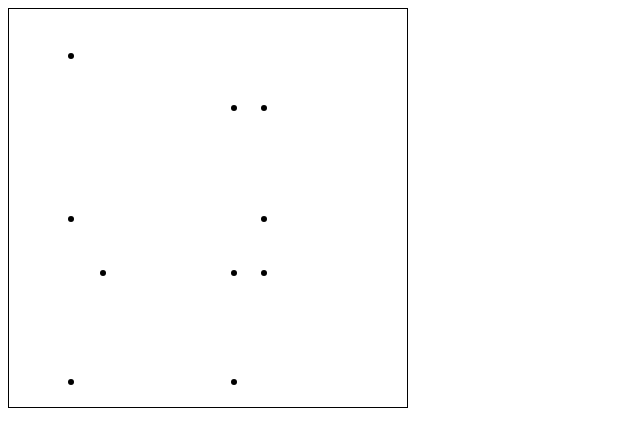
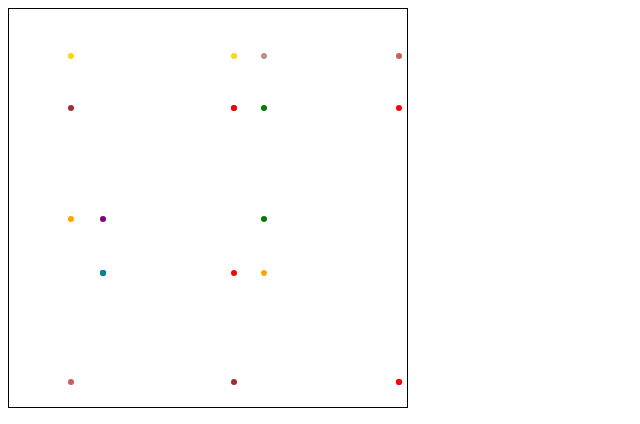
Before and after one commit to Fidelya1988/Ball, a plain HTML site: page Ball.html in a window 1280 px wide. Shown: the full height of the page, 0-640 px from the left. Drawn offline with Linux system fonts and the light colour scheme.

Commit message:
Сделала мячи разноцветными

```diff
--- a/Ball.html
+++ b/Ball.html
@@ -14,14 +14,22 @@
 
     <script>
 
+        var colors = ["Red", "Blue", "Purple", "Orange", "Green", "Brown", "IndianRed", "DarkCyan", "Gold", "RosyBrown"];
+
+        var pickRandomWord = function() {
+          return colors [Math.floor(Math.random()*colors.length)];
+       };
 
         var Ball = function () {
             this.x = 100;
             this.y = 100;
             this.xSpeed = Math.floor(Math.random() * (-5));
             this.ySpeed = Math.floor(Math.random() * (5));
+            this.color = pickRandomWord();
         };
+
         var circle = function (x, y, radius, fillCircle) {
+
             ctx.beginPath();
             ctx.arc(x, y, radius, 0, Math.PI * 2, false);
             if (fillCircle) {
@@ -31,7 +39,9 @@
             }
         };
 
+
         Ball.prototype.draw = function () {
+            ctx.fillStyle= this.color;
             circle(this.x, this.y, 3, true);
         };
 
@@ -63,13 +73,13 @@
 
 
         var balls = [];
-        for (var i = 0; i < 10; i++) {
+        for (var i = 0; i < 20; i++) {
             balls.push(new Ball());
         };
 
         setInterval(function () {
             ctx.clearRect(0, 0, width, height);
-            for (var i = 0; i < 10; i++) {
+            for (var i = 0; i < 20; i++) {
 
                 balls[i].draw();
                 balls[i].move();
```
